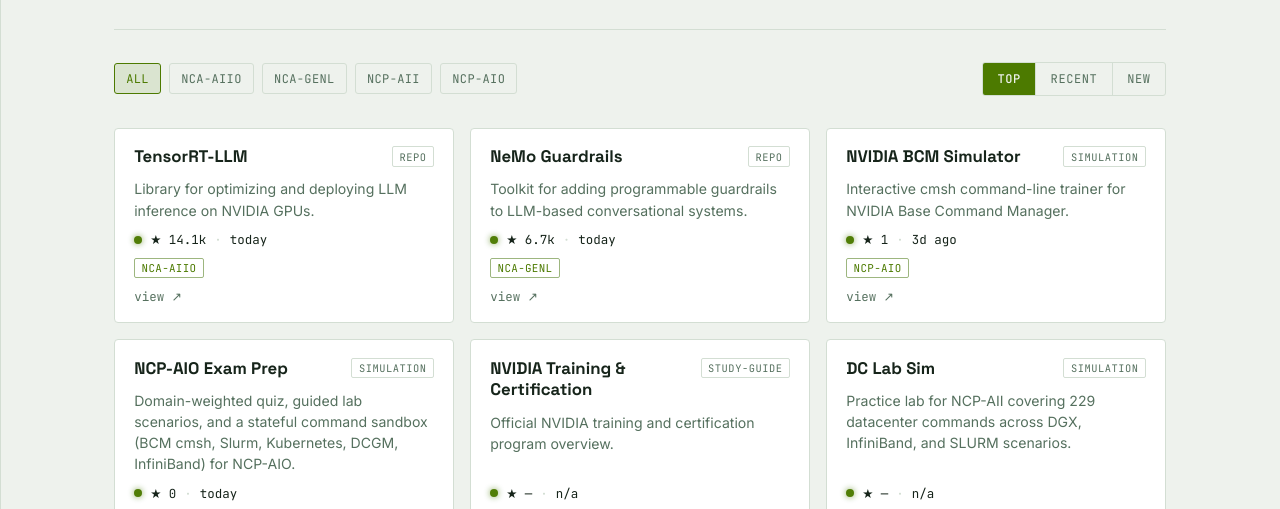
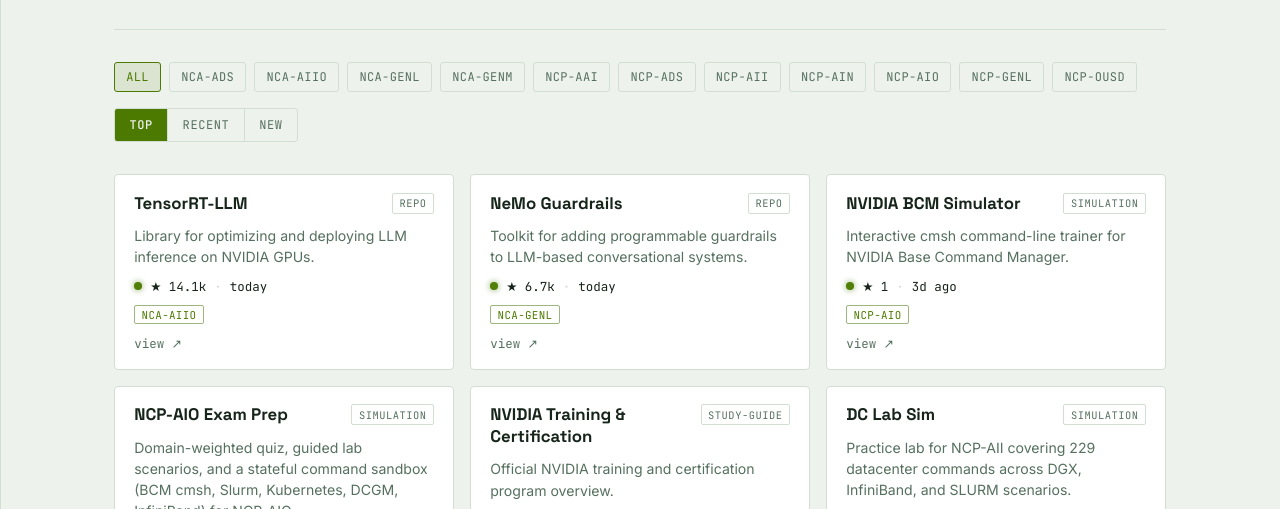
Before and after one commit to Kyle-Law/awesome-nvidia-certification, a website: page site/index.html in a window 1280 px wide. Shown: the part 244-753 px from the top of the page. Drawn offline with Linux system fonts and the light colour scheme; files whose address does not match are found by name.

Commit message:
Make whole card clickable and list all NVIDIA cert exams as filter tabs
Cards now open in a new tab from anywhere in the box, not just the
view link. Filter tabs cover every current NVIDIA certification exam,
including ones the index has no resources for yet.

```diff
--- a/site/app.js
+++ b/site/app.js
@@ -2,6 +2,13 @@
 // deploy time — GitHub Pages can only serve files inside the published
 // folder, so the deploy workflow copies it in rather than the frontend
 // reaching outside its own root) and renders the filterable/sortable grid.
+
+// All NVIDIA certification exams currently offered, shown as filter tabs
+// even when the index has no resources for one yet.
+const ALL_CERTS = [
+  "NCA-ADS", "NCA-AIIO", "NCA-GENL", "NCA-GENM",
+  "NCP-AAI", "NCP-ADS", "NCP-AII", "NCP-AIN", "NCP-AIO", "NCP-GENL", "NCP-OUSD",
+];
 
 const state = {
   entries: [],
@@ -49,7 +56,7 @@
       : "";
 
   return `
-    <article class="card${dim ? " is-dim" : ""}">
+    <a class="card${dim ? " is-dim" : ""}" href="${escapeAttr(entry.url)}" target="_blank" rel="noopener">
       <div class="card-head">
         <h2>${escapeHtml(entry.title)}</h2>
         <span class="type-badge">${escapeHtml(entry.type)}</span>
@@ -65,8 +72,8 @@
       <div class="cert-tags">
         ${entry.certs.map((c) => `<span class="cert-tag">${escapeHtml(c)}</span>`).join("")}
       </div>
-      <a class="card-link" href="${escapeAttr(entry.url)}" target="_blank" rel="noopener">view &#8599;</a>
-    </article>
+      <span class="card-link">view &#8599;</span>
+    </a>
   `;
 }
 
@@ -103,9 +110,8 @@
   emptyState.hidden = visible.length > 0;
 }
 
-function buildCertFilters(entries) {
-  const certs = [...new Set(entries.flatMap((e) => e.certs))].sort();
-  const buttons = ["ALL", ...certs].map(
+function buildCertFilters() {
+  const buttons = ["ALL", ...ALL_CERTS].map(
     (cert) => `<button class="chip${cert === state.cert ? " is-active" : ""}" data-cert="${escapeAttr(cert)}">${escapeHtml(cert)}</button>`
   );
   certFilters.innerHTML = buttons.join("");
@@ -136,7 +142,7 @@
     if (!res.ok) throw new Error(`HTTP ${res.status}`);
     const data = await res.json();
     state.entries = data.entries ?? [];
-    buildCertFilters(state.entries);
+    buildCertFilters();
     render();
   } catch (err) {
     console.error(err);
--- a/site/style.css
+++ b/site/style.css
@@ -194,6 +194,9 @@
   flex-direction: column;
   gap: 0.65rem;
   position: relative;
+  color: inherit;
+  text-decoration: none;
+  cursor: pointer;
   transition: border-color 0.15s ease, transform 0.15s ease;
 }
 
@@ -323,9 +326,10 @@
   text-decoration: none;
   align-self: flex-start;
   border-bottom: 1px solid transparent;
+  transition: color 0.15s ease, border-color 0.15s ease;
 }
 
-.card-link:hover {
+.card:hover .card-link {
   color: var(--copper);
   border-bottom-color: var(--copper);
 }
```
